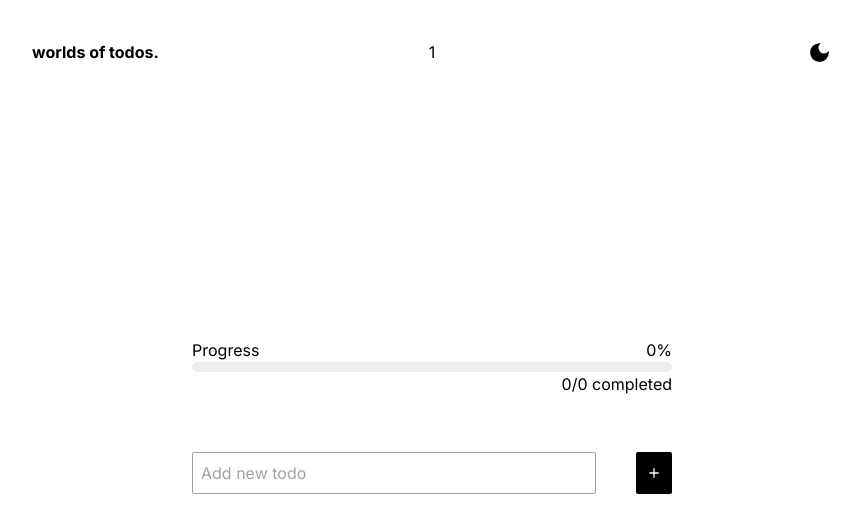
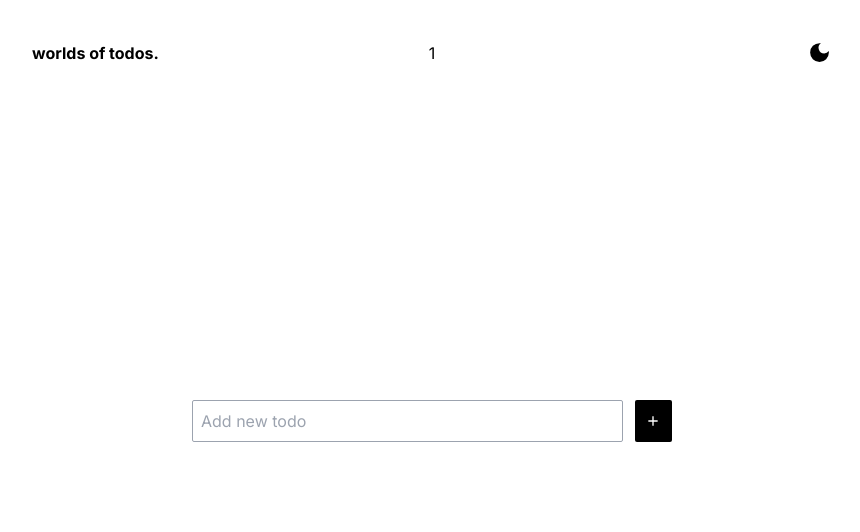
Before and after one commit to idriss007/nextjs-todo-app, a Next.js app: page /1 in a window 1280 px wide. Shown: the top 532 px of the page, without its empty margins (208-1068 px from the left). Built offline with nearby package versions, Linux system fonts and the light colour scheme.

Commit message:
Change styles

```diff
--- a/src/components/ui/DraggableItems.tsx
+++ b/src/components/ui/DraggableItems.tsx
@@ -77,7 +77,7 @@ function DraggableItems() {
       onDragEnd={handleDragEnd}
       onDragStart={handleDragStart}
     >
-      <div>
+      <div className="flex flex-col overflow-x-auto scrollOnMobile">
         <SortableContext items={todos} strategy={verticalListSortingStrategy}>
           {todos.map((td) => (
             <SortableItem
--- a/src/components/ui/Navbar.tsx
+++ b/src/components/ui/Navbar.tsx
@@ -5,6 +5,7 @@ import Link from "next/link";
 import en from "@/lang/en.json";
 import { darkModeAtom } from "@/helpers";
 import { useAtom } from "jotai";
+import { CircularProgress } from "@mui/material";
 
 const Navbar = () => {
   const [darkMode, setDarkMode] = useAtom(darkModeAtom);
@@ -22,15 +23,22 @@ const Navbar = () => {
   };
 
   return (
-    <div className="flex w-full justify-between">
+    <div className="flex w-full justify-between items-center">
       <Link className="font-bold flex-1" href={"/"}>
         {en.appTitle}
       </Link>
-      <div className="flex-1 text-center">
+      <div className="flex-1 flex justify-center items-center">
         {router.pathname !== "/" &&
-          (router.query.id ? router.query.id : "Loading")}
+          (router.query.id ? (
+            router.query.id
+          ) : (
+            <CircularProgress
+              size={25}
+              className="dark:text-white text-black"
+            />
+          ))}
       </div>
-      <div className="flex-1 text-end">
+      <div className="flex-1 flex justify-end items-center">
         <Button padding="p-0" bgColor="inherit" hover="" onClick={switchTheme}>
           {darkMode ? (
             <MdLightMode color="white" size={25} />
--- a/src/pages/[id].tsx
+++ b/src/pages/[id].tsx
@@ -6,6 +6,7 @@ import { MdAdd } from "react-icons/md";
 
 import { useAtom } from "jotai";
 import { todoTextAtom, todosAtom } from "@/helpers";
+import { LinearProgress } from "@mui/material";
 
 const Page = () => {
   const router = useRouter();
@@ -51,10 +52,16 @@ const Page = () => {
     return Math.floor(Math.random() * Date.now());
   };
 
+  // return (
+  //   <div className="h-screen w-full md:w-3/5 flex flex-col p-10 m-auto">
+  //     <LinearProgress color="inherit" />
+  //   </div>
+  // );
+
   if (!spaceName) {
     return (
-      <div className="h-screen flex flex-col justify-center items-center">
-        Loading...
+      <div className="h-screen w-full md:w-3/5 flex flex-col justify-center m-auto">
+        <LinearProgress color="inherit" />
       </div>
     );
   }
@@ -62,6 +69,7 @@ const Page = () => {
   return (
     <div className="flex flex-col flex-1 justify-center items-center">
       <div className="w-full md:w-3/5">
+        {todos.length > 0 && (
           <div className="mb-10">
             <div className="flex justify-between">
               <p>Progress</p>
@@ -75,6 +83,7 @@ const Page = () => {
                     )}%`}
               </p>
             </div>
+
             <ProgressBar
               value={
                 todos.length <= 0
@@ -91,11 +100,12 @@ const Page = () => {
               completed
             </p>
           </div>
-        <div className="flex flex-col gap-1">
+        )}
+        <div className="flex flex-col gap-1 max-h-96 overflow-y-auto scrollOnMobile">
           <DraggableItems />
         </div>
         <form
-          className="flex gap-5 md:gap-10 mt-4"
+          className="flex gap-5 md:gap-3 mt-4"
           action=""
           onSubmit={handleSubmit}
         >
--- a/src/styles/globals.css
+++ b/src/styles/globals.css
@@ -3,6 +3,31 @@
 @tailwind utilities;
 
 @layer base {
+
+  .scrollOnMobile {
+    -webkit-overflow-scrolling: touch;
+  }
+
+  /* width */
+  ::-webkit-scrollbar {
+    @apply rounded-sm w-2
+  }
+
+  /* Track */
+  ::-webkit-scrollbar-track {
+    @apply bg-inherit rounded-md
+  }
+
+  /* Handle */
+  ::-webkit-scrollbar-thumb {
+    @apply rounded-md bg-stone-600
+  }
+
+  /* Handle on hover */
+  ::-webkit-scrollbar-thumb:hover {
+    @apply bg-slate-500;
+  }
+
   /* .inputBgColor {
     @apply bg-secondary dark:bg-primary;
   }
```
Lines whose indentation alone changed are shown as unchanged.
